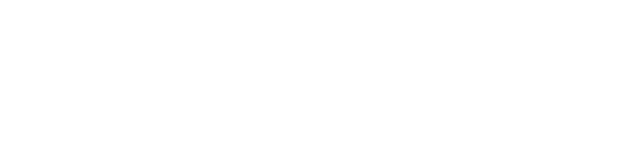
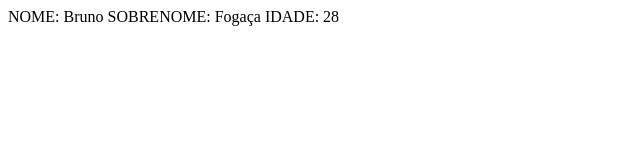
Before and after one commit to jhonatanolivv/primeiro-projeto, a plain HTML site: page index.html in a window 1280 px wide. Shown: the whole page, without its empty margins (0-640 px from the left). Drawn offline with Linux system fonts and the light colour scheme.

Commit message:
segundo commit

```diff
--- a/index.html
+++ b/index.html
@@ -6,6 +6,8 @@
     <title>Document</title>
 </head>
 <body>
-
+    NOME: Bruno
+    SOBRENOME: Fogaça
+    IDADE: 28
 </body>
 </html>
```
